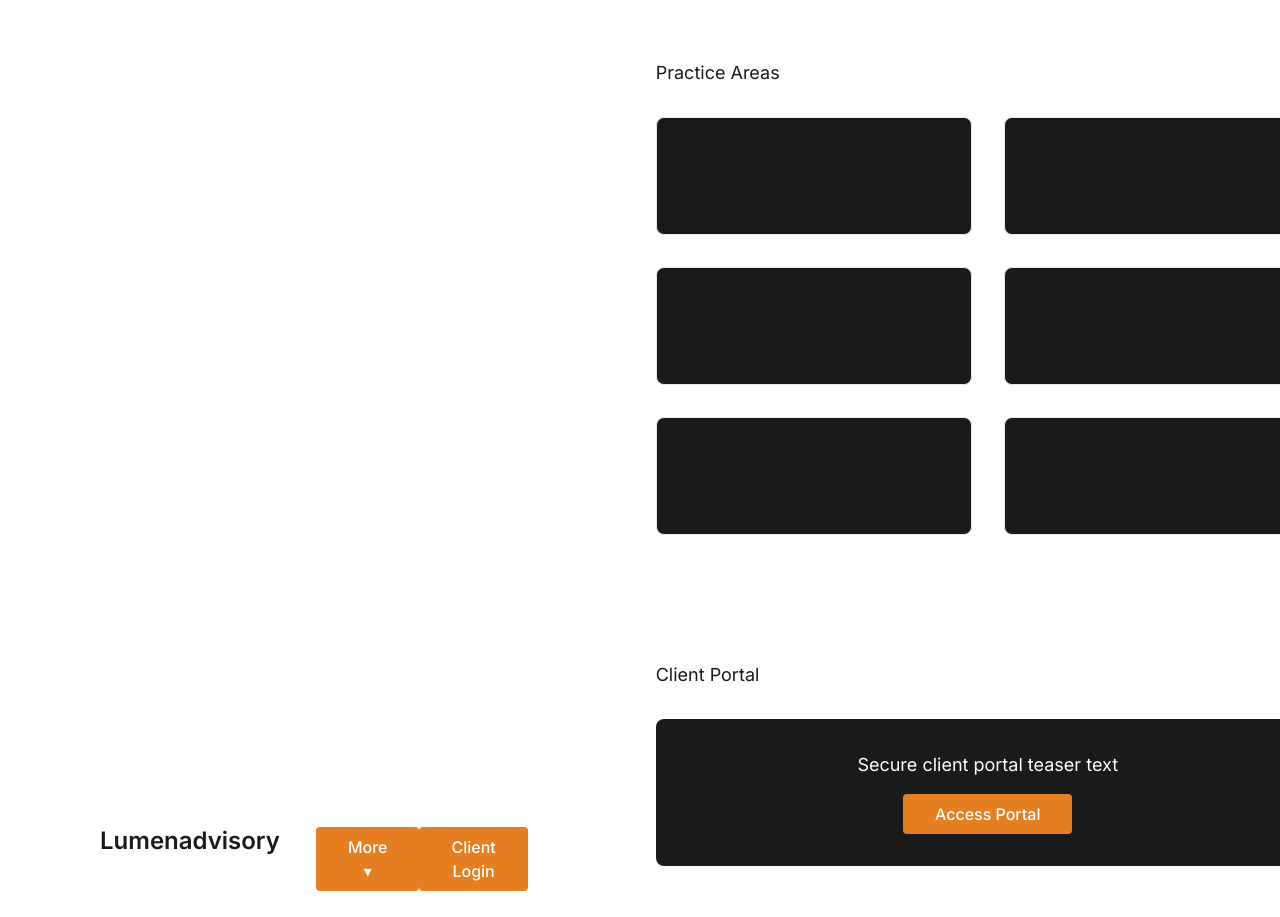
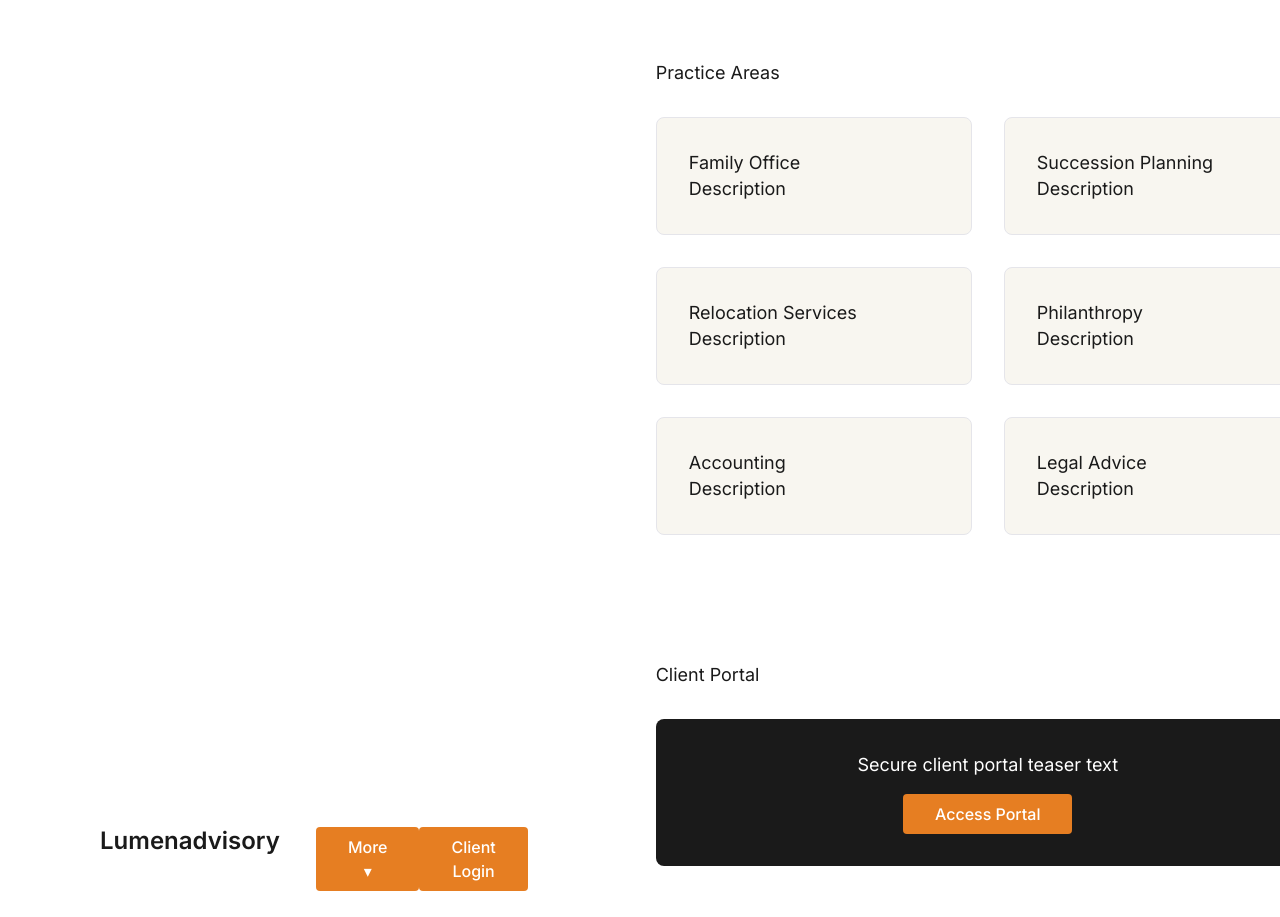
Before and after one commit to FLKevin23/Lumen, a website built with Vite: page index.html in a window 1280 px wide. Shown: the part 1008-1925 px from the top of the page. Built offline with nearby package versions, Linux system fonts and the light colour scheme.

Commit message:
Updated index.html

```diff
--- a/index.html
+++ b/index.html
@@ -332,7 +332,7 @@
 
     .practice-area-item {
       padding: var(--spacing-m);
-      background-color: #1a1a1a;
+      background-color: var(--cream);
       border-radius: 8px;
       border: 1px solid var(--light-grey);
       transition: transform 0.3s ease, box-shadow 0.3s ease;
```
